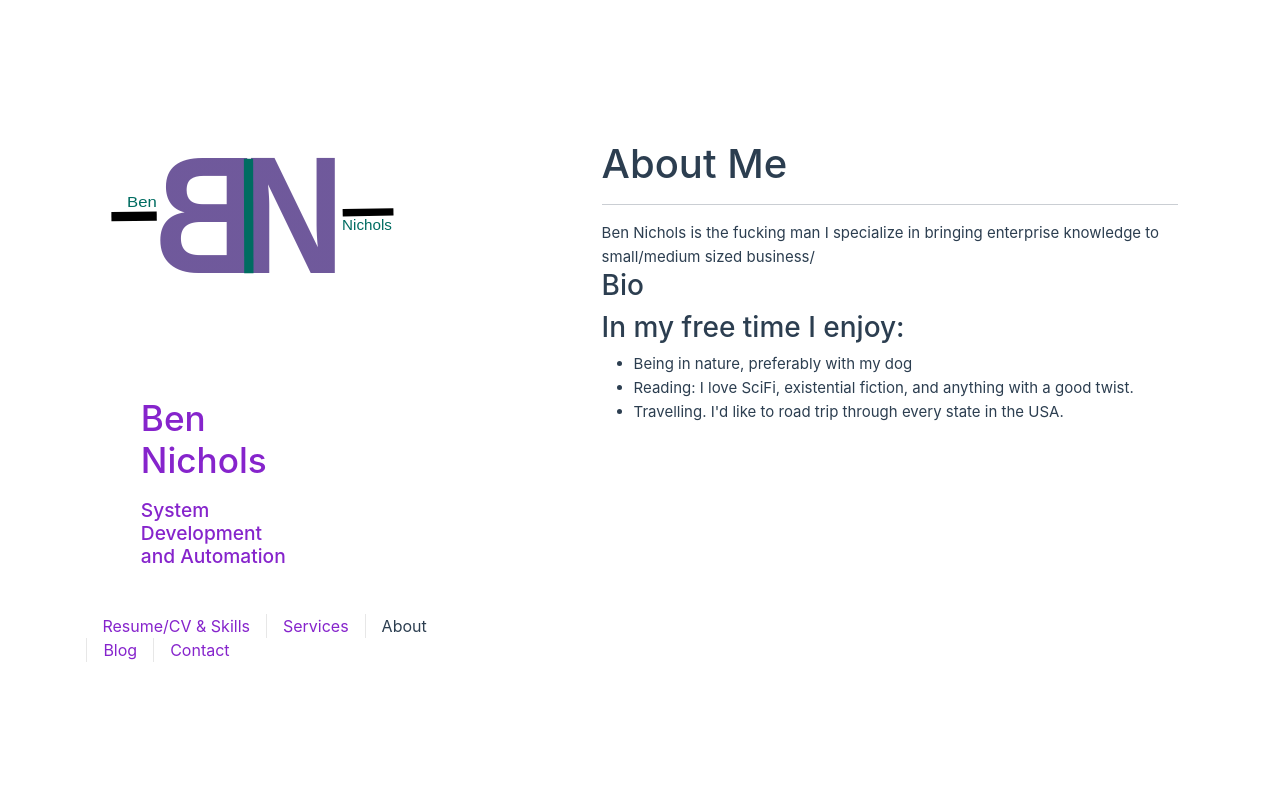
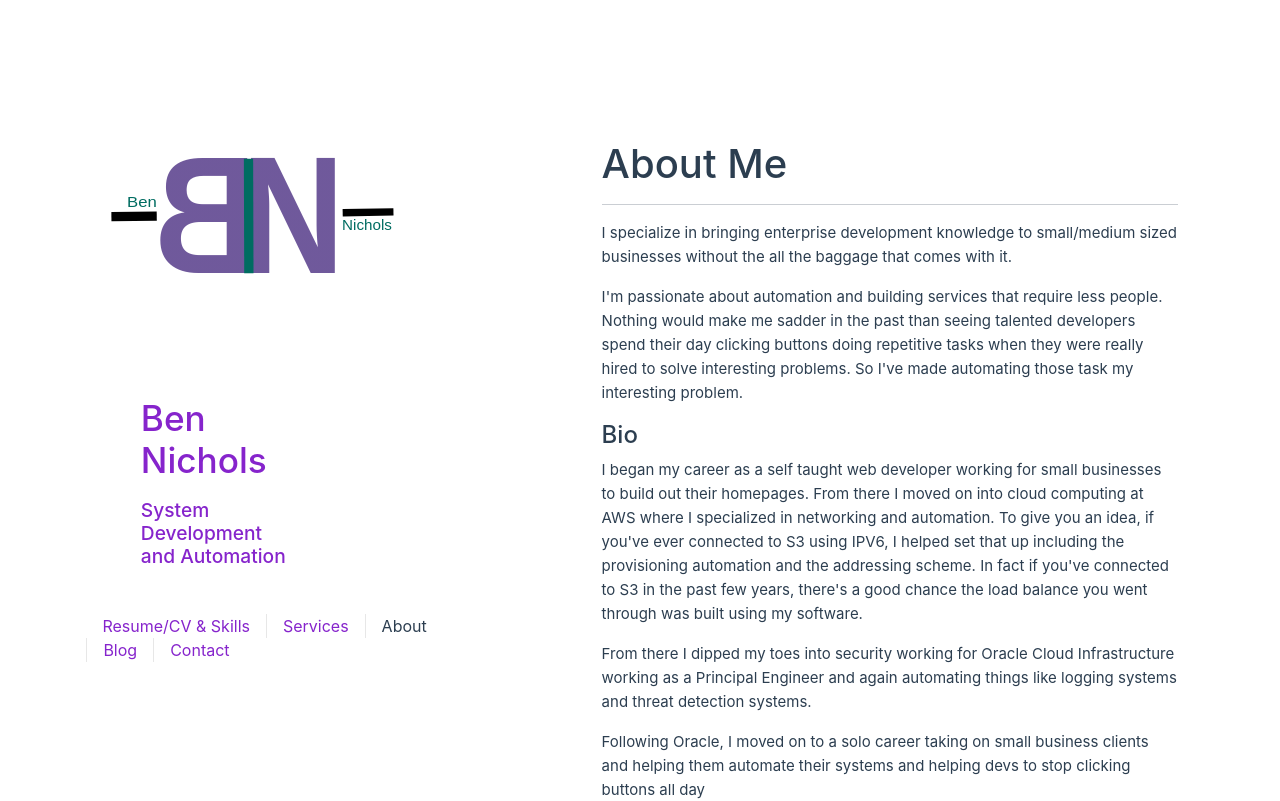
Before and after one commit to bnichs/bnichs-public, a Vue app in the folder bnichs/: page /about in a window 1280 px wide. Shown: the top 801 px of the page. Built offline with nearby package versions, Linux system fonts and the light colour scheme.

Commit message:
More copy

```diff
--- a/bnichs/src/components/AboutBox.vue
+++ b/bnichs/src/components/AboutBox.vue
@@ -4,19 +4,29 @@
 
 <template>
   <div class="about">
-    Ben Nichols is the fucking man
-    I specialize in bringing enterprise knowledge to small/medium sized business/
+    <p>
+      I specialize in bringing enterprise development knowledge to small/medium sized businesses without the all the baggage that comes with it.
+    </p>
+    <p>I'm passionate about automation and building services that require less people. Nothing would make me sadder in the past than seeing talented developers spend their day clicking buttons doing repetitive tasks when they were really hired to solve interesting problems. So I've made automating those task my interesting problem.</p>
 
-
-    <h3>Bio</h3>
+    <h4>Bio</h4>
+    <p>
+      I began my career as a self taught web developer working for small businesses to build out their homepages. From there I moved on into cloud computing at AWS where I specialized in networking and automation. To give you an idea, if you've ever connected to S3 using IPV6, I helped set that up including the provisioning automation and the addressing scheme. In fact if you've connected to S3 in the past few years, there's a good chance the load balance you went through was built using my software.
+    </p>
+    <p>
+      From there I dipped my toes into security working for Oracle Cloud Infrastructure working as a Principal Engineer and again automating things like logging systems and threat detection systems.
+    </p>
+    <p>Following Oracle, I moved on to a solo career taking on small business clients and helping them automate their systems and helping devs to stop clicking buttons all day
+    </p>
 
     <div v-if="extra" class="extraAbout">
-      <h3>
+      <h4>
         In my free time I enjoy:
-      </h3>
+      </h4>
       <ul>
         <li>Being in nature, preferably with my dog</li>
         <li>Reading: I love SciFi, existential fiction, and anything with a good twist.</li>
+        <li>Writing: I enjoy writing fiction including a book I plan to release one day once things slow down and I can finally edit it.</li>
         <li>Travelling. I'd like to road trip through every state in the USA.</li>
       </ul>
     </div>
@@ -24,7 +34,6 @@
 </template>
 
 <script lang="ts">
-
 import {defineComponent} from "vue";
 
 export default defineComponent({
--- a/bnichs/src/views/ServicesView.vue
+++ b/bnichs/src/views/ServicesView.vue
@@ -18,8 +18,10 @@ import MainBox from '../components/MainBox.vue'
         <template #heading>
           Process Automation
         </template>
-        Companies of all sizes face a common problem: people are made to do repetitive tasks that require little or no extra though or effort but take up their most valuable resource: time.
-        These tasks can range from:
+        <p>
+          Companies of all sizes face a common problem: people are made to do repetitive tasks that require little or no extra thought or effort but take up their most valuable resource: time.
+          These tasks can range from:
+        </p>
         <ul>
           <li>Manually deploying software</li>
           <li>Inputting sales data by hand</li>
@@ -27,8 +29,12 @@ import MainBox from '../components/MainBox.vue'
           <li>Configuring servers and services by hand</li>
           <li>Oncall responses for repeat problems</li>
         </ul>
-
-        No matter the task, it can be automated. Break the cycle of manual work and free your employees to do something they enjoy.
+        <p>
+          I specialize in taking manually processes and human-based systems and turning them into well oiled, configuration driven machines.
+        </p>
+        <p>
+          No matter the task, it can be automated. Break the cycle of manual work and free your employees to do something they enjoy.
+        </p>
       </WelcomeItem>
 
       <WelcomeItem>
```
